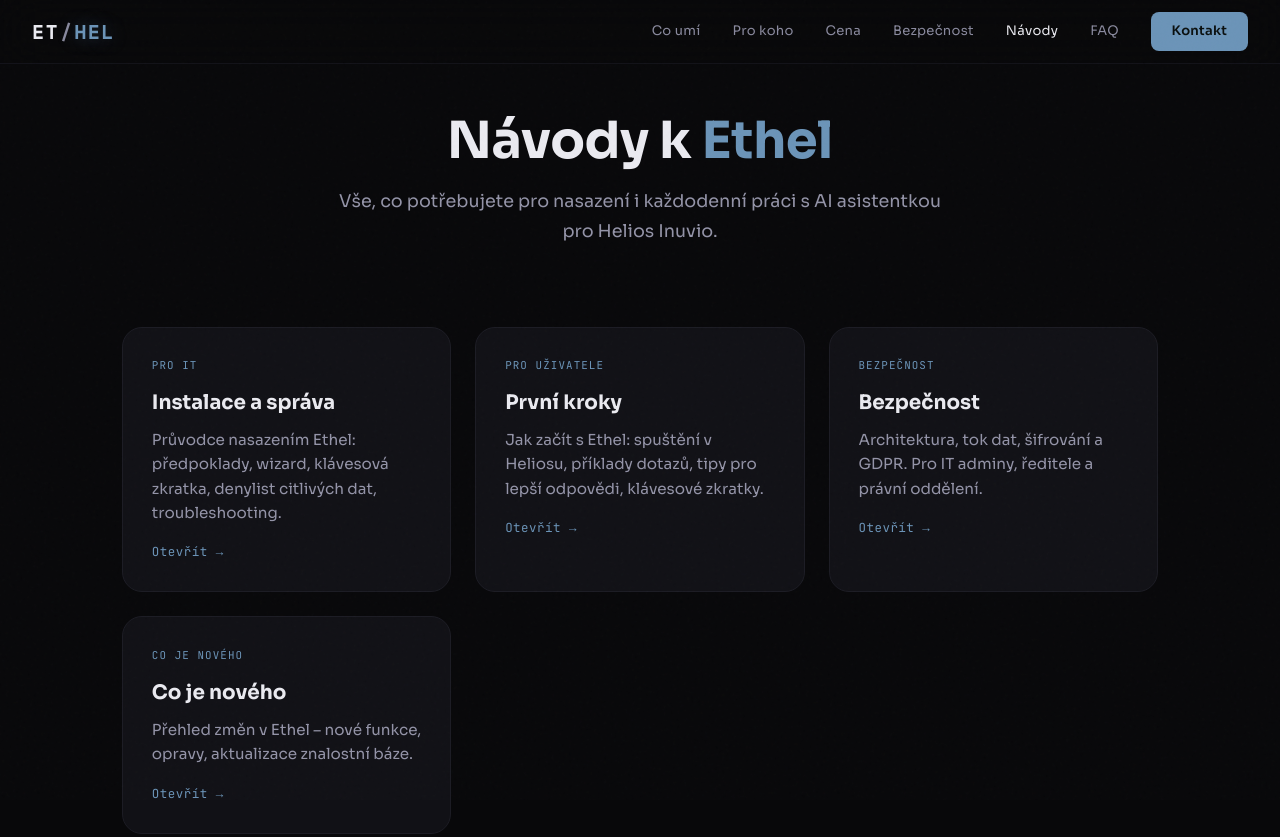
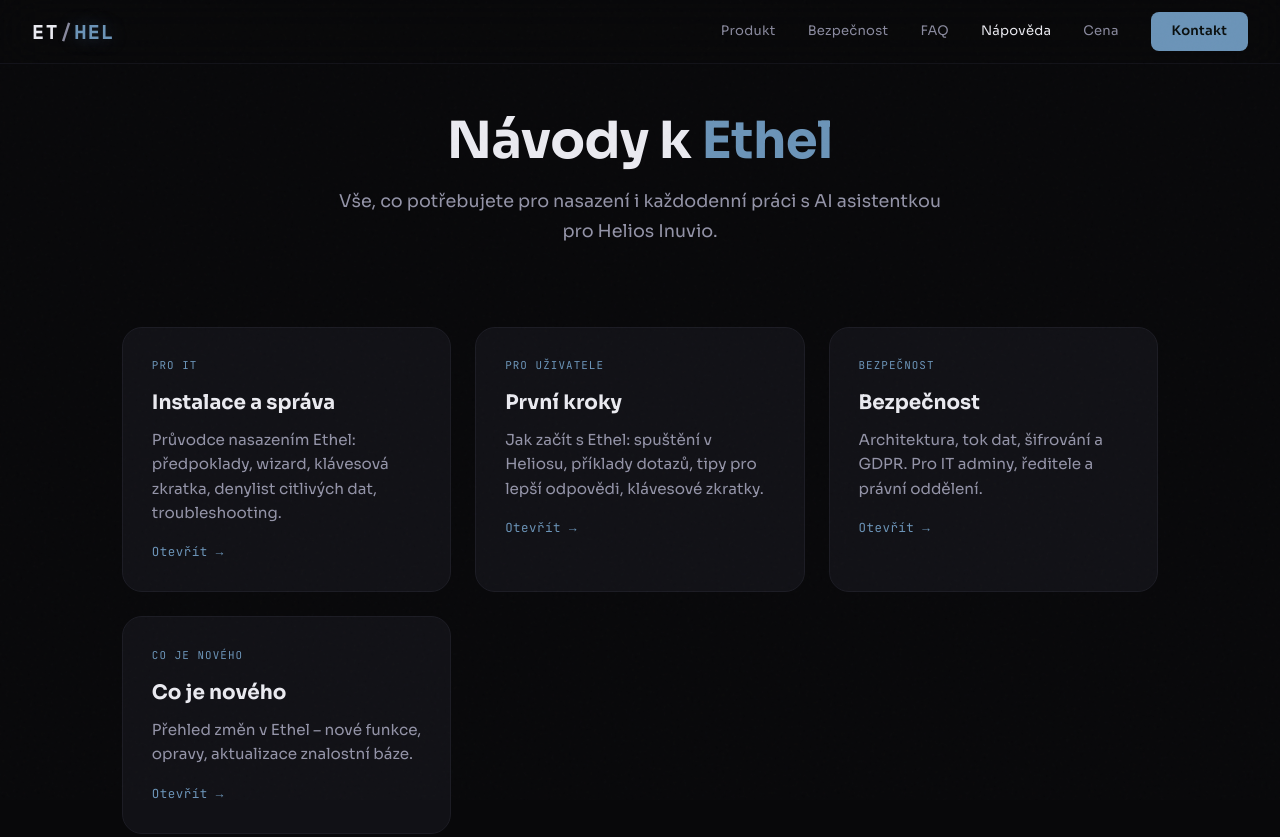
Before and after one commit to sevela/ethel-web, a website: page docs/index.html in a window 1280 px wide. Shown: the top 837 px of the page. Drawn offline with Linux system fonts and the light colour scheme.

Commit message:
fix(web): sjednotit hlavičku a patičku na všech stránkách
- Nav: jednotný 6-prvkový vzor (Produkt/Bezp./FAQ/Nápověda/Cena/Kontakt)
- Opraveny anchory /#produkt, /#cena, /#kontakt (bezpecnost měla neexistující /#features, /#pricing, /#contact)
- Footer: sjednocen na Bezp. | FAQ | Co je nového | Partneři
- Template aktualizován, docs stránky regeberovány

```diff
--- a/docs/index.html
+++ b/docs/index.html
@@ -27,13 +27,12 @@
 <nav id="nav">
   <a href="/" class="nav-logo"><span class="et">ET</span><span class="sep">/</span><span class="hel">HEL</span></a>
   <div class="nav-links">
-    <a href="/#features">Co umí</a>
-    <a href="/#audience">Pro koho</a>
-    <a href="/#pricing">Cena</a>
+    <a href="/#produkt">Produkt</a>
     <a href="/bezpecnost">Bezpečnost</a>
-    <a href="/docs/" class="nav-docs active">Návody</a>
     <a href="/faq">FAQ</a>
-    <a href="/#contact" class="nav-cta">Kontakt</a>
+    <a href="/docs/" class="nav-docs active">Nápověda</a>
+    <a href="/#cena">Cena</a>
+    <a href="/#kontakt" class="nav-cta">Kontakt</a>
   </div>
 </nav>
 </header>
@@ -79,7 +78,7 @@
 <footer>
   <div class="footer-left">
     &copy; 2026 Ethel &middot; Embedded Thinking for Helios
-    <br>Mgr. Jakub Ševela &middot; IČ: 75185628 &middot; <a href="mailto:info@ethel.cz">info@ethel.cz</a> &middot; <a href="/bezpecnost">Bezpečnost</a> &middot; <a href="/faq">FAQ</a> &middot; <a href="/docs/changelog">Co je nového</a>
+    <br>Mgr. Jakub Ševela &middot; IČ: 75185628 &middot; <a href="mailto:info@ethel.cz">info@ethel.cz</a> &middot; <a href="/bezpecnost">Bezpečnost</a> &middot; <a href="/faq">FAQ</a> &middot; <a href="/docs/changelog">Co je nového</a> &middot; <a href="/partneri">Partneři</a>
     <br><span style="font-size: 0.72rem;">Ethel není produktem společnosti Asseco Solutions. Helios a Helios Inuvio jsou registrované ochranné známky.</span>
   </div>
   <div class="footer-right">v1.0 &middot; brno, cz</div>
```
Also changed, not shown: bezpecnost/index.html (+4 -4 lines), docs/instalace/index.html (+5 -6 lines), docs/prvni-kroky/index.html (+5 -6 lines), scripts/_docs-template.html (+5 -6 lines).
